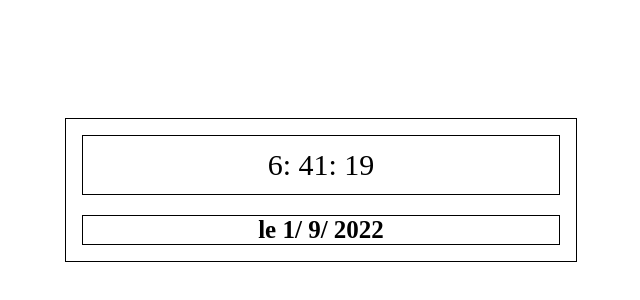
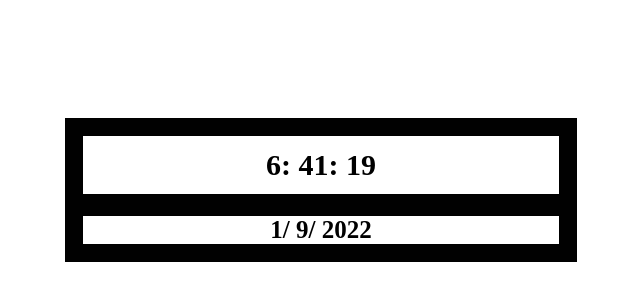
Before and after one commit to geekPastor/horloge, a plain HTML site: page index.html in a window 1280 px wide. Shown: the part 170-470 px from the top of the page, without its empty margins (319-959 px from the left). Drawn offline with Linux system fonts and the light colour scheme.

Commit message:
Fin du projet

```diff
--- a/app.js
+++ b/app.js
@@ -21,15 +21,26 @@ let heure = document.querySelector('.heure');
 let minutes = document.querySelector('.minutes');
 
 let secondes = document.querySelector('.secondes');
-
-heure.textContent = maintenant.getHours();
-minutes.textContent =" " + maintenant.getMinutes();
-secondes.textContent = maintenant.getSeconds();
+let nom__jour = document.querySelector('.nom__jour');
+let tierses  = maintenant.getMilliseconds();
 
 let jour = document.querySelector('.jour');
 let mois = document.querySelector('.mois');
 let annee = document.querySelector('.annee');
 
-jour.textContent = maintenant.getDate();
-mois.textContent = maintenant.getMonth() + 1;
-annee.textContent = maintenant.getFullYear();
+function dateActuelle(){
+    heure.textContent = maintenant.getHours();
+    minutes.textContent =" " + maintenant.getMinutes();
+    secondes.textContent = maintenant.getSeconds();
+
+    jour.textContent = maintenant.getDate();
+    mois.textContent = maintenant.getMonth() + 1;
+    annee.textContent = maintenant.getFullYear();
+}
+
+dateActuelle();
+
+
+setInterval(() => {
+    dateActuelle();
+}, 100);
--- a/index.html
+++ b/index.html
@@ -13,6 +13,7 @@
     <div class="horloge">
         <div class="haut">
             <p>
+
                 <span class="heure"></span>:
                 <span class="minutes"></span>:
                 <span class="secondes"></span>
@@ -20,7 +21,7 @@
         </div>
         <div class="bas">
             <p>
-                le
+                <span class="nom__jour"></span>
                 <span class="jour"></span>/
                 <span class="mois"></span>/
                 <span class="annee"></span>
--- a/style.css
+++ b/style.css
@@ -15,6 +15,7 @@ body{
 .horloge{
     width: 40%;
     height: 20%;
+    background: #010101;
     border:  1px solid #000;
     display: flex;
     justify-content: center;
@@ -27,17 +28,20 @@ body{
     width: 100%;
     height: 60%;
     display: flex;
+    background: #fff;
     justify-content: center;
     align-items: center;
     border: 1px solid #000;
     margin-bottom: 20px;
     font-size: 30px;
+    font-weight: bolder;
 }
 
 
 .horloge .bas{
     width: 100%;
     height: 30%;
+    background: #fff;
     border: 1px solid #000;
     display: flex;
     justify-content: center;
```
